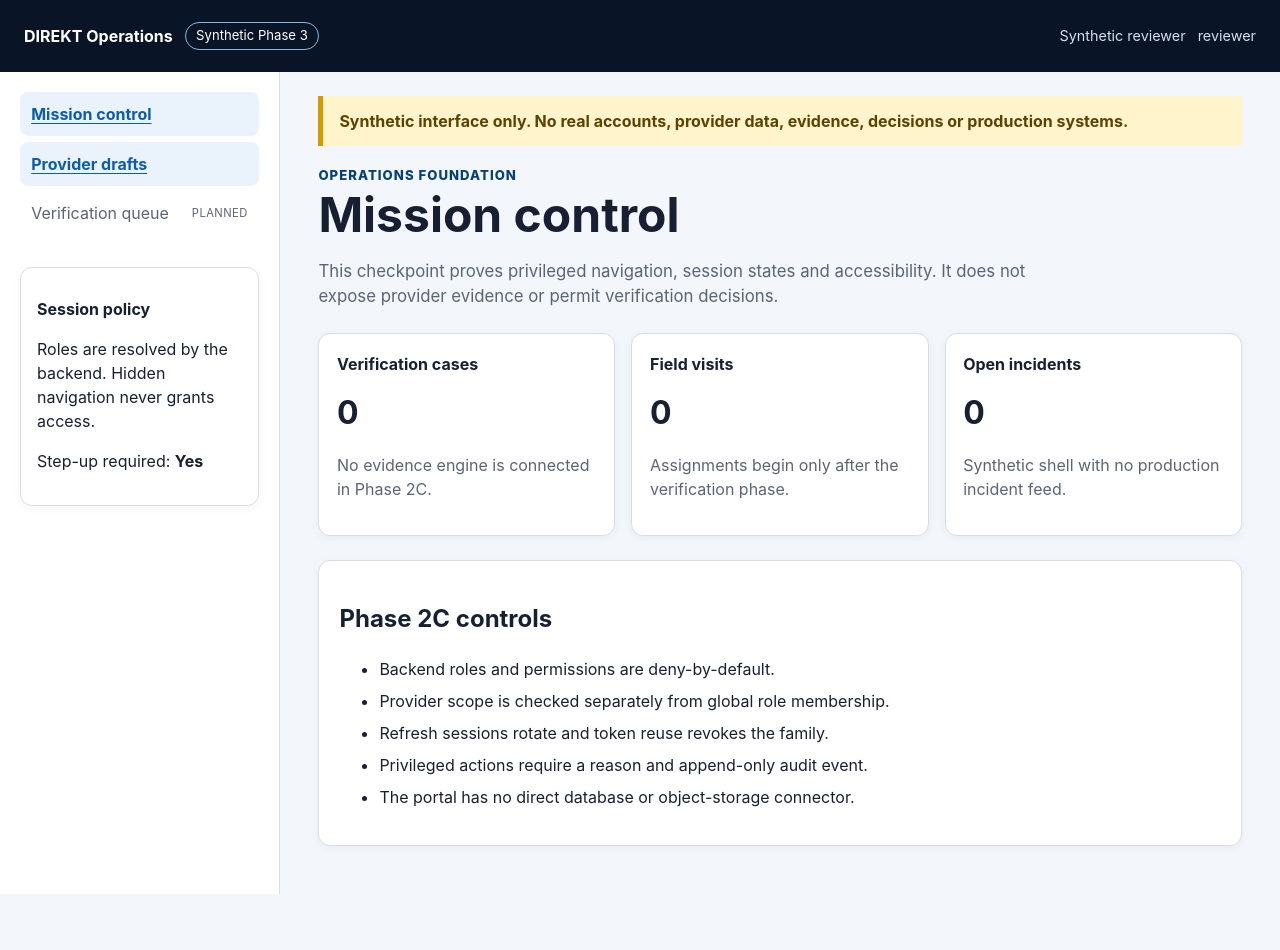
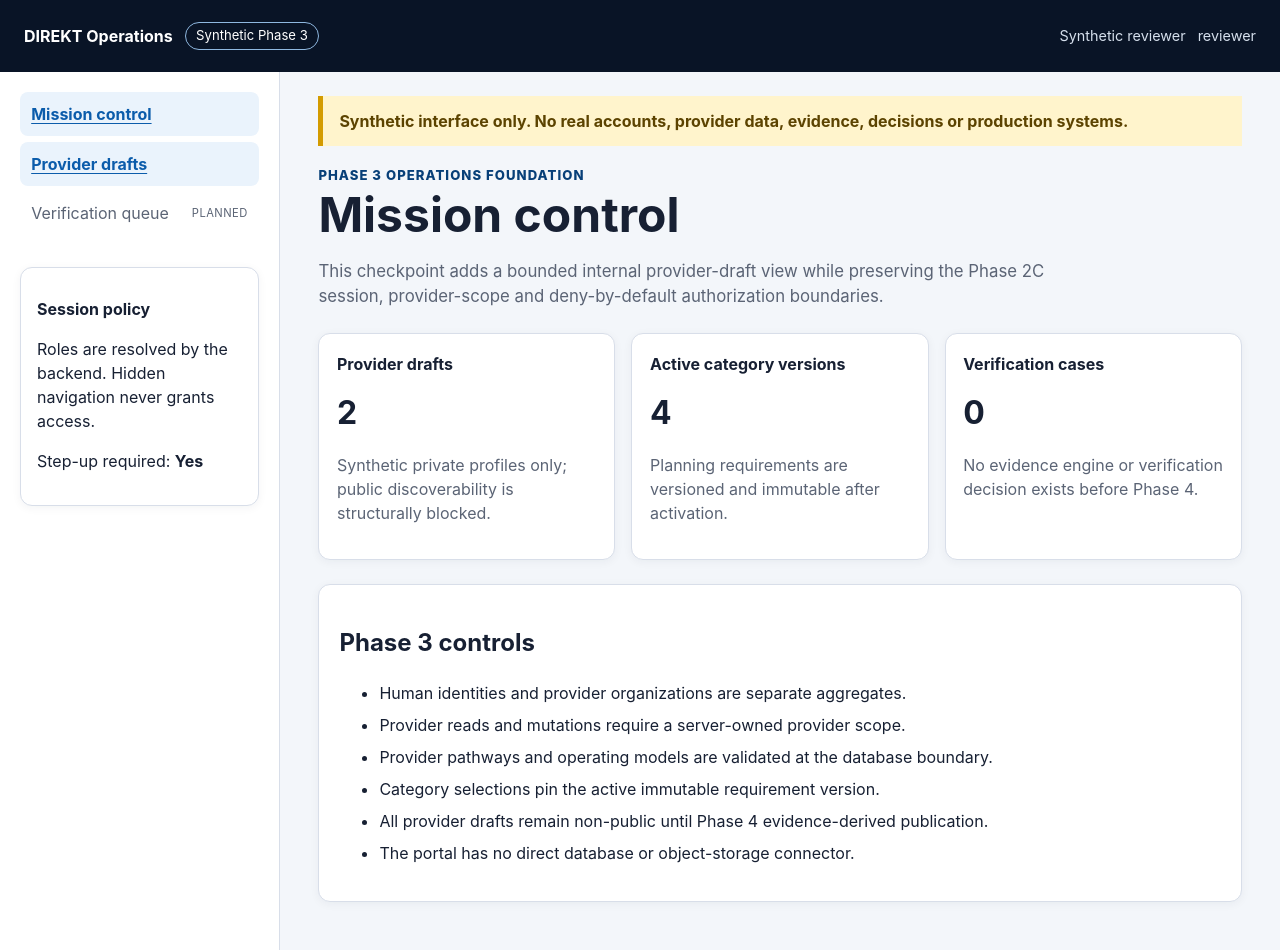
Before and after one commit to kudzimusar/direkt, a Next.js app in the folder admin/direkt-operations-portal/: page /operations in a window 1280 px wide. Before the commit the page ends 894 px from the top, so only its background shows below. Built offline with nearby package versions, Linux system fonts and the light colour scheme.

Commit message:
feat(admin): summarize Phase 3 provider controls

```diff
--- a/admin/direkt-operations-portal/src/app/operations/page.tsx
+++ b/admin/direkt-operations-portal/src/app/operations/page.tsx
@@ -4,30 +4,30 @@ export const metadata: Metadata = { title: 'Mission control' };
 
 const summaryCards = [
   {
+    label: 'Provider drafts',
+    value: '2',
+    note: 'Synthetic private profiles only; public discoverability is structurally blocked.',
+  },
+  {
+    label: 'Active category versions',
+    value: '4',
+    note: 'Planning requirements are versioned and immutable after activation.',
+  },
+  {
     label: 'Verification cases',
     value: '0',
-    note: 'No evidence engine is connected in Phase 2C.',
-  },
-  {
-    label: 'Field visits',
-    value: '0',
-    note: 'Assignments begin only after the verification phase.',
-  },
-  {
-    label: 'Open incidents',
-    value: '0',
-    note: 'Synthetic shell with no production incident feed.',
+    note: 'No evidence engine or verification decision exists before Phase 4.',
   },
 ] as const;
 
 export default function OperationsPage() {
   return (
     <section aria-labelledby="mission-control-heading">
-      <p className="eyebrow">Operations foundation</p>
+      <p className="eyebrow">Phase 3 operations foundation</p>
       <h1 id="mission-control-heading">Mission control</h1>
       <p className="lede">
-        This checkpoint proves privileged navigation, session states and accessibility. It does not
-        expose provider evidence or permit verification decisions.
+        This checkpoint adds a bounded internal provider-draft view while preserving the Phase 2C
+        session, provider-scope and deny-by-default authorization boundaries.
       </p>
 
       <div className="summary-grid" aria-label="Synthetic operations summary">
@@ -41,12 +41,13 @@ export default function OperationsPage() {
       </div>
 
       <section className="control-panel" aria-labelledby="controls-heading">
-        <h2 id="controls-heading">Phase 2C controls</h2>
+        <h2 id="controls-heading">Phase 3 controls</h2>
         <ul>
-          <li>Backend roles and permissions are deny-by-default.</li>
-          <li>Provider scope is checked separately from global role membership.</li>
-          <li>Refresh sessions rotate and token reuse revokes the family.</li>
-          <li>Privileged actions require a reason and append-only audit event.</li>
+          <li>Human identities and provider organizations are separate aggregates.</li>
+          <li>Provider reads and mutations require a server-owned provider scope.</li>
+          <li>Provider pathways and operating models are validated at the database boundary.</li>
+          <li>Category selections pin the active immutable requirement version.</li>
+          <li>All provider drafts remain non-public until Phase 4 evidence-derived publication.</li>
           <li>The portal has no direct database or object-storage connector.</li>
         </ul>
       </section>
```
